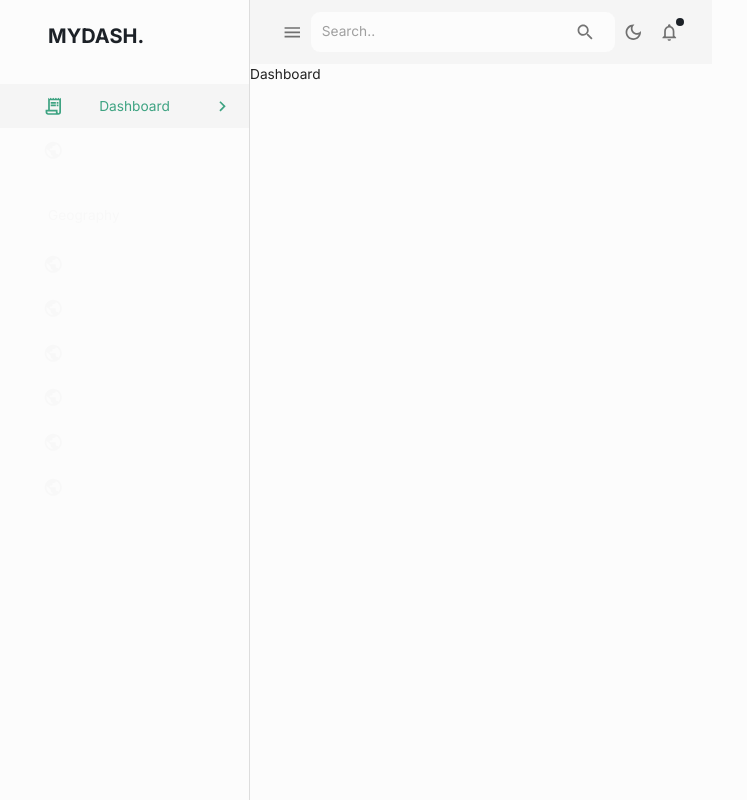
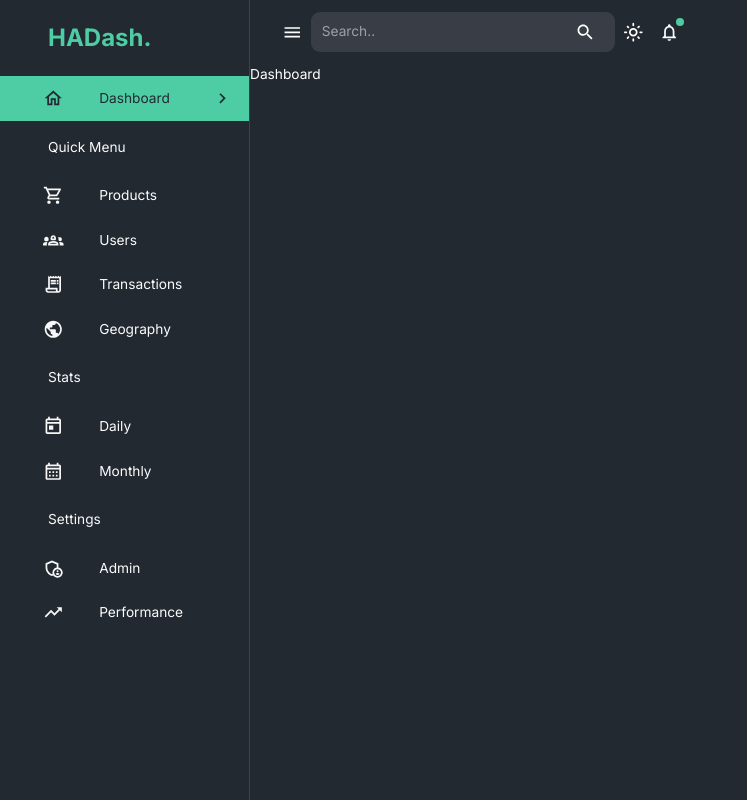
Before and after one commit to AEmin321/react-dashboard, a React (Vite) app in the folder front-end/: page /dashboard in a window 1280 px wide. Shown: the whole page, without its empty margins (0-747 px from the left). Built offline with nearby package versions, Linux system fonts and the light colour scheme.

Commit message:
Update theme.js and Add toggle handler for sidebar

```diff
--- a/front-end/src/components/Navbar.jsx
+++ b/front-end/src/components/Navbar.jsx
@@ -14,19 +14,24 @@ import { useDispatch } from "react-redux";
 import FlexBetween from "./FlexBetween";
 import { setMode } from "../state";
 
-const Navbar = () => {
+const Navbar = ({ isDrawerOpen, setIsDrawerOpen }) => {
   const dispatch = useDispatch();
   const theme = useTheme();
 
   return (
     <AppBar width="100%" height="100%" position="static" elevation={0}>
-      <Toolbar sx={{ justifyContent: "space-between" }}>
+      <Toolbar
+        sx={{
+          justifyContent: "space-between",
+          backgroundColor: theme.palette.neutral.main,
+        }}
+      >
         <FlexBetween>
-          <IconButton>
+          <IconButton onClick={() => setIsDrawerOpen(!isDrawerOpen)}>
             <Menu />
           </IconButton>
           <FlexBetween
-            backgroundColor={theme.palette.background.alt}
+            backgroundColor={theme.palette.secondary[900]}
             gap="3rem"
             borderRadius="9px"
             padding="0.1rem 0.7rem"
--- a/front-end/src/components/SideBar.jsx
+++ b/front-end/src/components/SideBar.jsx
@@ -34,6 +34,22 @@ import { useState, useEffect } from "react";
 const sidebarItems = [
   {
     text: "Dashboard",
+    icon: <HomeOutlined />,
+  },
+  {
+    text: "Quick Menu",
+    icon: null,
+  },
+  {
+    text: "Products",
+    icon: <ShoppingCartOutlined />,
+  },
+  {
+    text: "Users",
+    icon: <Groups2Outlined />,
+  },
+  {
+    text: "Transactions",
     icon: <ReceiptLongOutlined />,
   },
   {
@@ -41,32 +57,28 @@ const sidebarItems = [
     icon: <PublicOutlined />,
   },
   {
-    text: "Geography",
+    text: "Stats",
     icon: null,
   },
   {
-    text: "Geography",
-    icon: <PublicOutlined />,
+    text: "Daily",
+    icon: <TodayOutlined />,
   },
   {
-    text: "Geography",
-    icon: <PublicOutlined />,
+    text: "Monthly",
+    icon: <CalendarMonthOutlined />,
   },
   {
-    text: "Geography",
-    icon: <PublicOutlined />,
+    text: "Settings",
+    icon: null,
   },
   {
-    text: "Geography",
-    icon: <PublicOutlined />,
+    text: "Admin",
+    icon: <AdminPanelSettingsOutlined />,
   },
   {
-    text: "Geography",
-    icon: <PublicOutlined />,
-  },
-  {
-    text: "Geography",
-    icon: <PublicOutlined />,
+    text: "Performance",
+    icon: <TrendingUpOutlined />,
   },
 ];
 
@@ -99,11 +111,11 @@ const SideBar = ({ isDrawerOpen, setIsDrawerOpen, isNotMobile }) => {
           }}
         >
           <Box width="100%">
-            <Box m="1.5rem 1.7rem 1.7rem 3rem">
-              <FlexBetween color={theme.palette.secondary.main}>
+            <Box m="1.5rem 1.7rem 1rem 3rem">
+              <FlexBetween color={theme.palette.secondary[300]}>
                 <Box display="flex" alignItems="center" gap="0.5rem">
-                  <Typography variant="h4" fontWeight="bold">
-                    MYDASH.
+                  <Typography variant="h3" fontWeight="bold">
+                    HADash.
                   </Typography>
                 </Box>
                 {!isNotMobile && (
@@ -117,7 +129,7 @@ const SideBar = ({ isDrawerOpen, setIsDrawerOpen, isNotMobile }) => {
               {sidebarItems.map(({ text, icon }) => {
                 if (!icon) {
                   return (
-                    <Typography key={text} sx={{ m: "2rem 0 1rem 3rem" }}>
+                    <Typography key={text} sx={{ m: "1rem 0 1rem 3rem" }}>
                       {text}
                     </Typography>
                   );
@@ -139,6 +151,12 @@ const SideBar = ({ isDrawerOpen, setIsDrawerOpen, isNotMobile }) => {
                           activeItem === btnName
                             ? theme.palette.primary[600]
                             : theme.palette.secondary[100],
+                        "&:hover": {
+                          backgroundColor:
+                            activeItem === btnName
+                              ? theme.palette.secondary[300]
+                              : "",
+                        },
                       }}
                     >
                       <ListItemIcon
--- a/front-end/src/state/index.js
+++ b/front-end/src/state/index.js
@@ -1,7 +1,7 @@
 import { createSlice } from "@reduxjs/toolkit";
 
 const initialState = {
-  mode: "light",
+  mode: "dark",
 };
 
 const themeSlice = createSlice({
--- a/front-end/src/theme.js
+++ b/front-end/src/theme.js
@@ -4,10 +4,10 @@ export const lightTheme = {
     200: "#f8f8f8",
     300: "#f5f5f5",
     400: "#f1f1f1",
-    500: "#eeeeee",
+    500: "#EEEEEE",
     600: "#bebebe",
     700: "#8f8f8f",
-    800: "#5f5f5f",
+    800: "#4ECCA3",
     900: "#303030",
   },
   primary: {
@@ -16,21 +16,21 @@ export const lightTheme = {
     300: "#95e0c8",
     400: "#71d6b5",
     500: "#4ecca3",
-    600: "#3ea382",
+    600: "#232931",
     700: "#2f7a62",
     800: "#1f5241",
     900: "#102921",
   },
   secondary: {
-    100: "#d3d4d6",
-    200: "#a7a9ad",
-    300: "#7b7f83",
+    100: "#232931",
+    200: "#232931",
+    300: "#4ECCA3",
     400: "#4f545a",
     500: "#232931",
     600: "#1c2127",
     700: "#15191d",
     800: "#0e1014",
-    900: "#07080a",
+    900: "#fefefe",
   },
 };
 
@@ -43,7 +43,7 @@ export const darkTheme = {
     500: "#232931",
     600: "#1c2127",
     700: "#15191d",
-    800: "#0e1014",
+    800: "#4ECCA3",
     900: "#07080a",
   },
   primary: {
@@ -52,7 +52,7 @@ export const darkTheme = {
     300: "#95e0c8",
     400: "#71d6b5",
     500: "#4ecca3",
-    600: "#3ea382",
+    600: "#232931",
     700: "#2f7a62",
     800: "#1f5241",
     900: "#102921",
@@ -60,13 +60,13 @@ export const darkTheme = {
   secondary: {
     100: "#fcfcfc",
     200: "#f8f8f8",
-    300: "#f5f5f5",
+    300: "#4ECCA3",
     400: "#f1f1f1",
     500: "#eeeeee",
     600: "#bebebe",
     700: "#8f8f8f",
     800: "#5f5f5f",
-    900: "#303030",
+    900: "#393E46",
   },
 };
 
@@ -74,46 +74,46 @@ export const themeSettings = (mode) => {
   return {
     palette: {
       mode: mode,
-      ...(mode === "dark"
+      ...(mode === "light"
         ? {
             // palette values for light mode
             primary: {
               ...lightTheme.primary,
-              main: lightTheme.primary[400],
-              light: lightTheme.primary[400],
+              main: lightTheme.grey[500],
+              light: lightTheme.primary[500],
             },
             secondary: {
               ...lightTheme.secondary,
-              main: lightTheme.secondary[300],
+              main: lightTheme.primary[500],
             },
             neutral: {
               ...lightTheme.grey,
               main: lightTheme.grey[500],
             },
             background: {
-              default: lightTheme.primary[600],
-              alt: lightTheme.primary[500],
+              default: lightTheme.grey[500],
+              alt: lightTheme.grey[500],
             },
           }
         : {
             // palette values for dark mode
             primary: {
               ...darkTheme.primary,
-              main: lightTheme.grey[300],
-              light: lightTheme.grey[100],
+              main: darkTheme.primary[500],
+              light: darkTheme.primary[500],
             },
             secondary: {
               ...darkTheme.secondary,
-              main: lightTheme.secondary[600],
-              light: lightTheme.secondary[700],
+              main: darkTheme.primary[500],
+              light: darkTheme.primary[500],
             },
             neutral: {
               ...darkTheme.grey,
-              main: lightTheme.grey[500],
+              main: darkTheme.grey[500],
             },
             background: {
-              default: lightTheme.grey[100],
-              alt: lightTheme.grey[100],
+              default: darkTheme.grey[500],
+              alt: darkTheme.grey[500],
             },
           }),
     },
```
